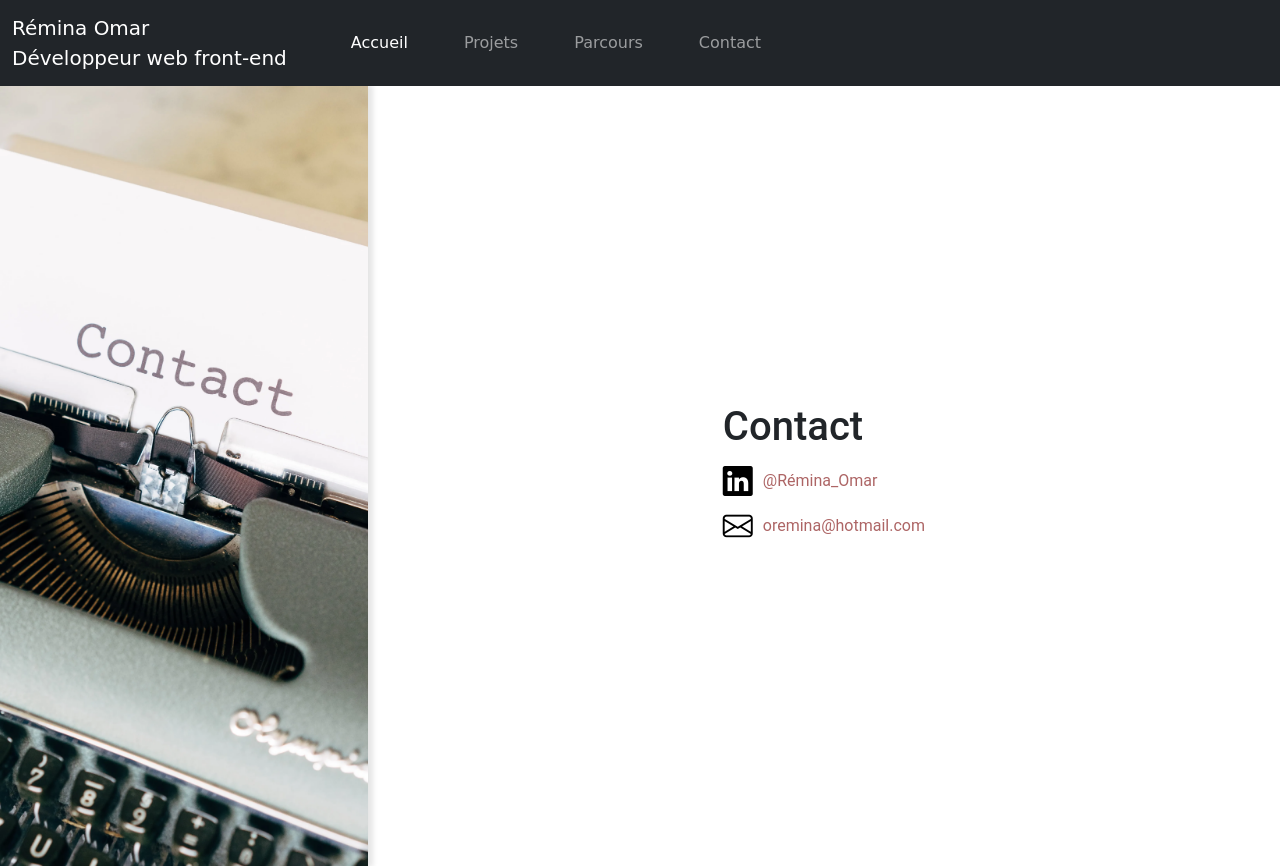
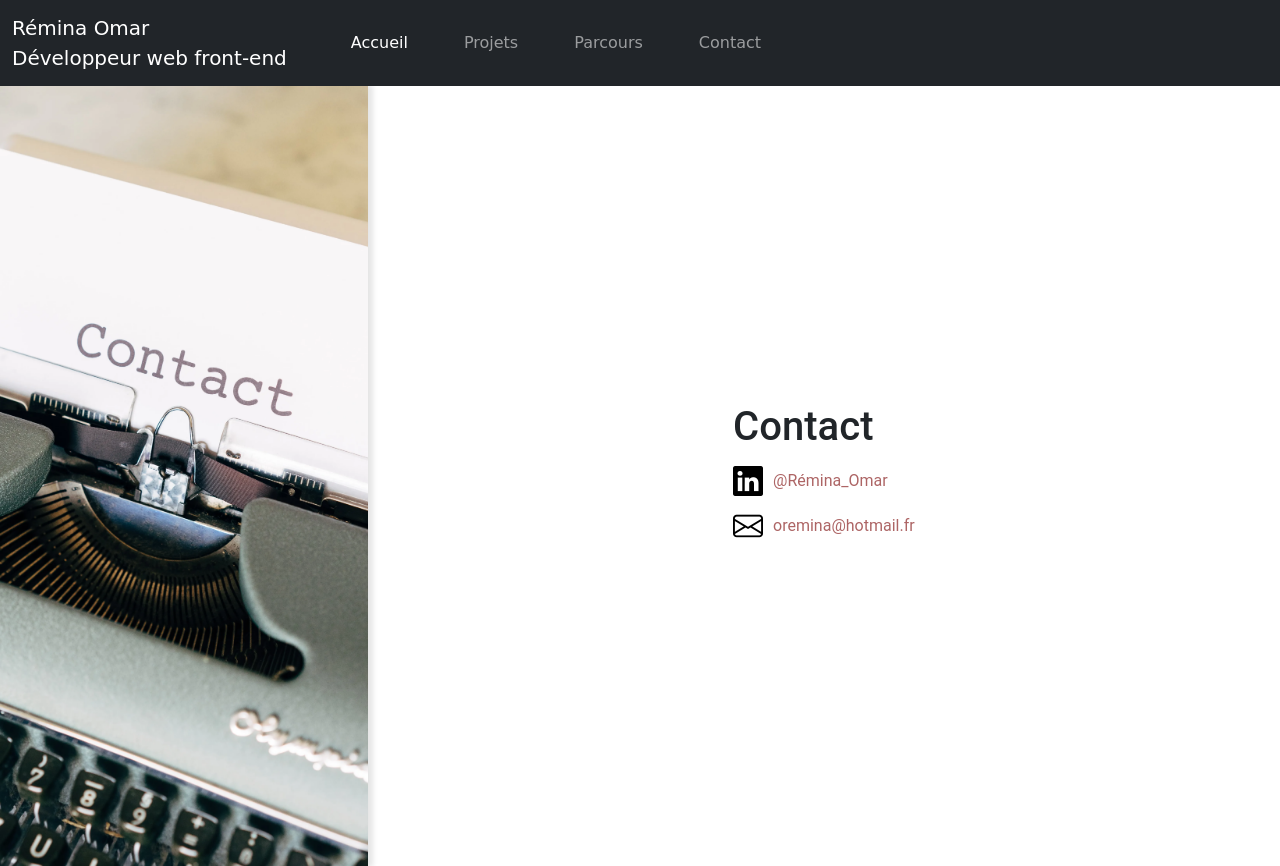
Before and after one commit to ReminaO/Portfolio, a website: page contact.html in a window 1280 px wide. Drawn offline with nearby package versions, Linux system fonts and the light colour scheme; a web font is replaced by a local one.

Commit message:
Update contact.html

```diff
--- a/contact.html
+++ b/contact.html
@@ -55,8 +55,8 @@
                 <h1>Contact</h1>
                 <a href="https://linkedin.com/in/remina-omar" class="linkedin "><i
                         class="bi bi-linkedin align-middle"></i><span>@Rémina_Omar</span></a><br>
-                <a href="mailto:oremina@hotmail.com" class="mail"><i
-                        class="bi bi-envelope align-middle"></i><span>oremina@hotmail.com</span></a>
+                <a href="mailto:oremina@hotmail.fr" class="mail"><i
+                        class="bi bi-envelope align-middle"></i><span>oremina@hotmail.fr</span></a>
             </div>
 
         </article>
```
